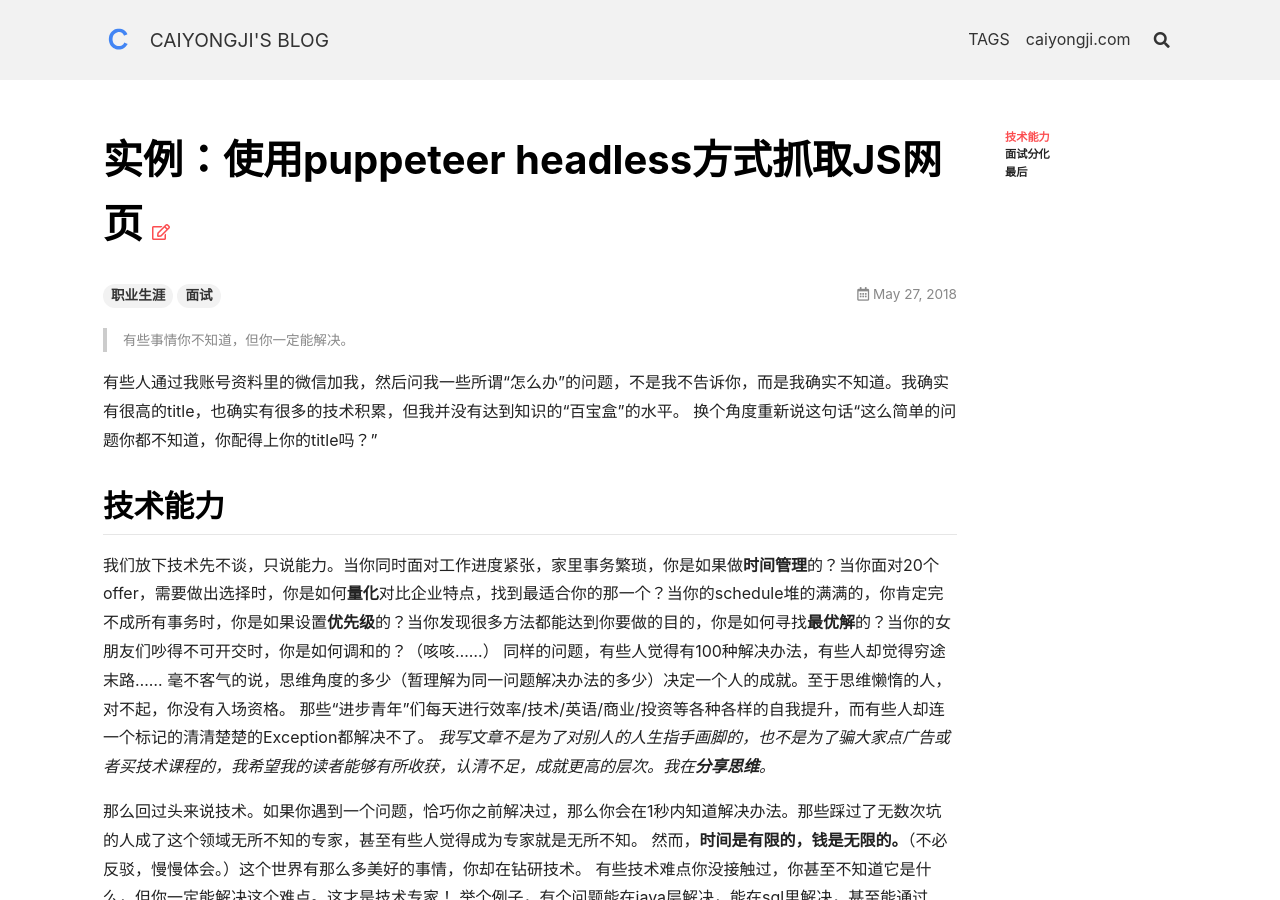
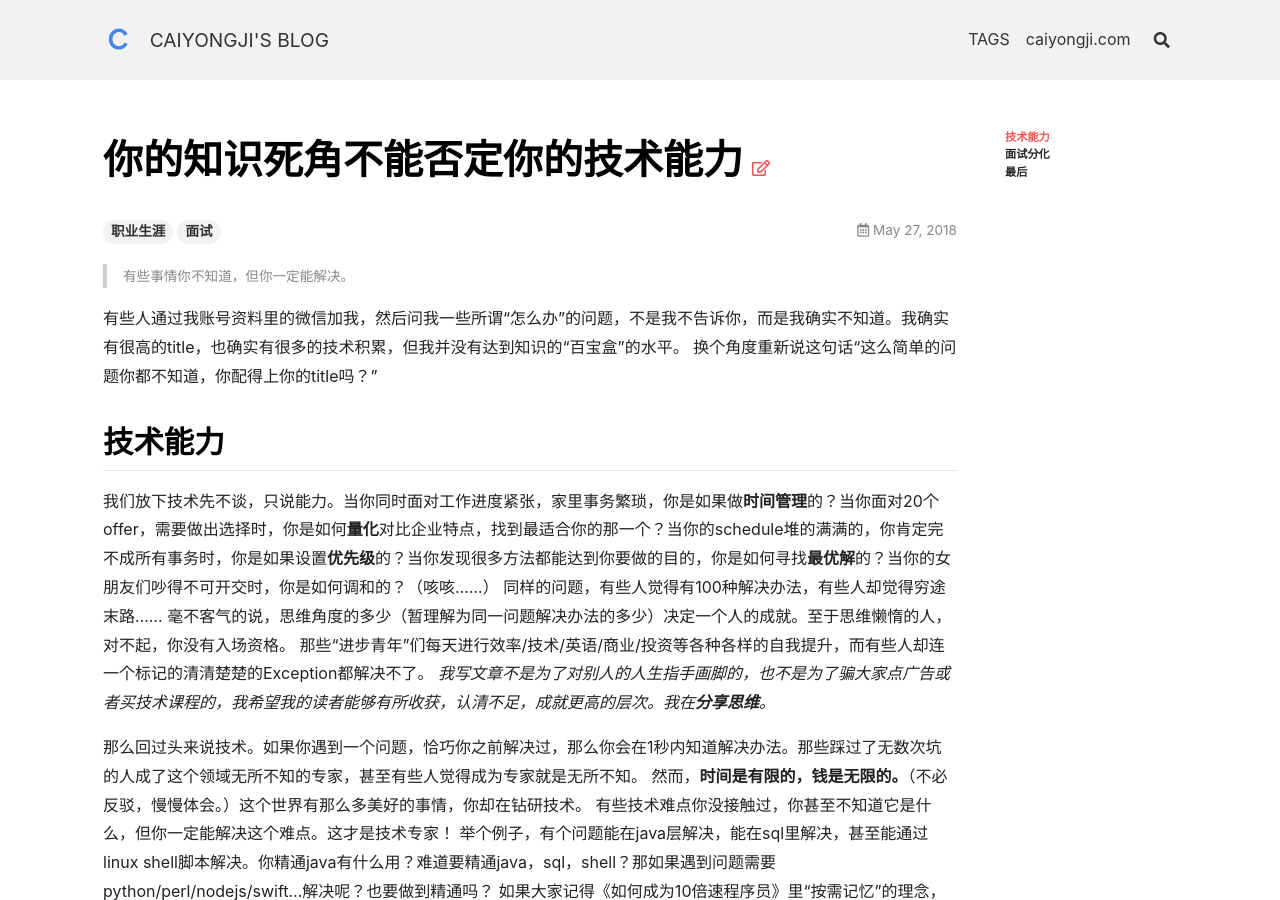
Before and after one commit to caiyongji/blog.caiyongji.com, a Jekyll site: the page built from _posts/2018-05-27-your-knowledge-died-corner.md, in a window 1280 px wide and 900 px high. Built offline with Jekyll 4.4.1, drawn with Linux system fonts in a browser that asks for light colours; nearby versions of some CDN libraries.

Commit message:
2020 blogs

```diff
--- a/_posts/2018-05-27-your-knowledge-died-corner.md
+++ b/_posts/2018-05-27-your-knowledge-died-corner.md
@@ -1,5 +1,5 @@
 ---
-title: 实例：使用puppeteer headless方式抓取JS网页
+title: 你的知识死角不能否定你的技术能力
 tags:
 - 职业生涯
 - 面试
```
